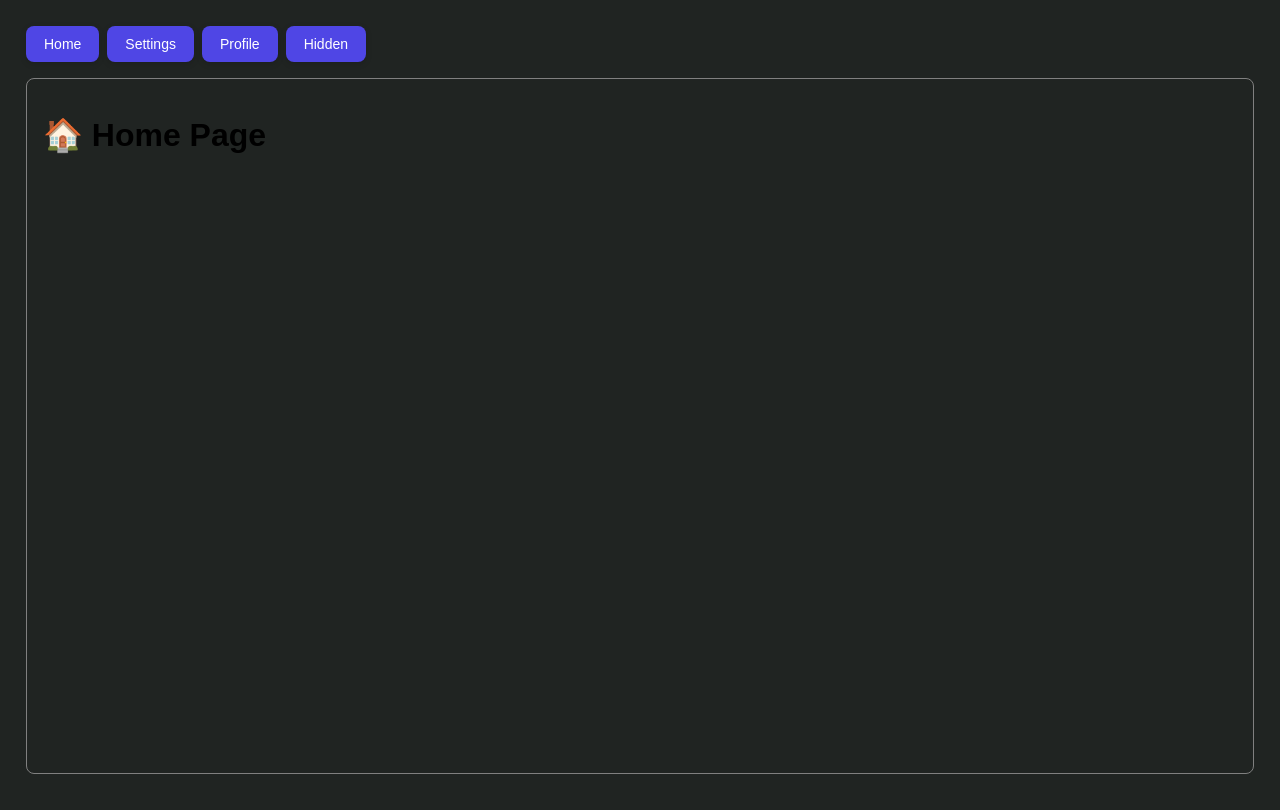
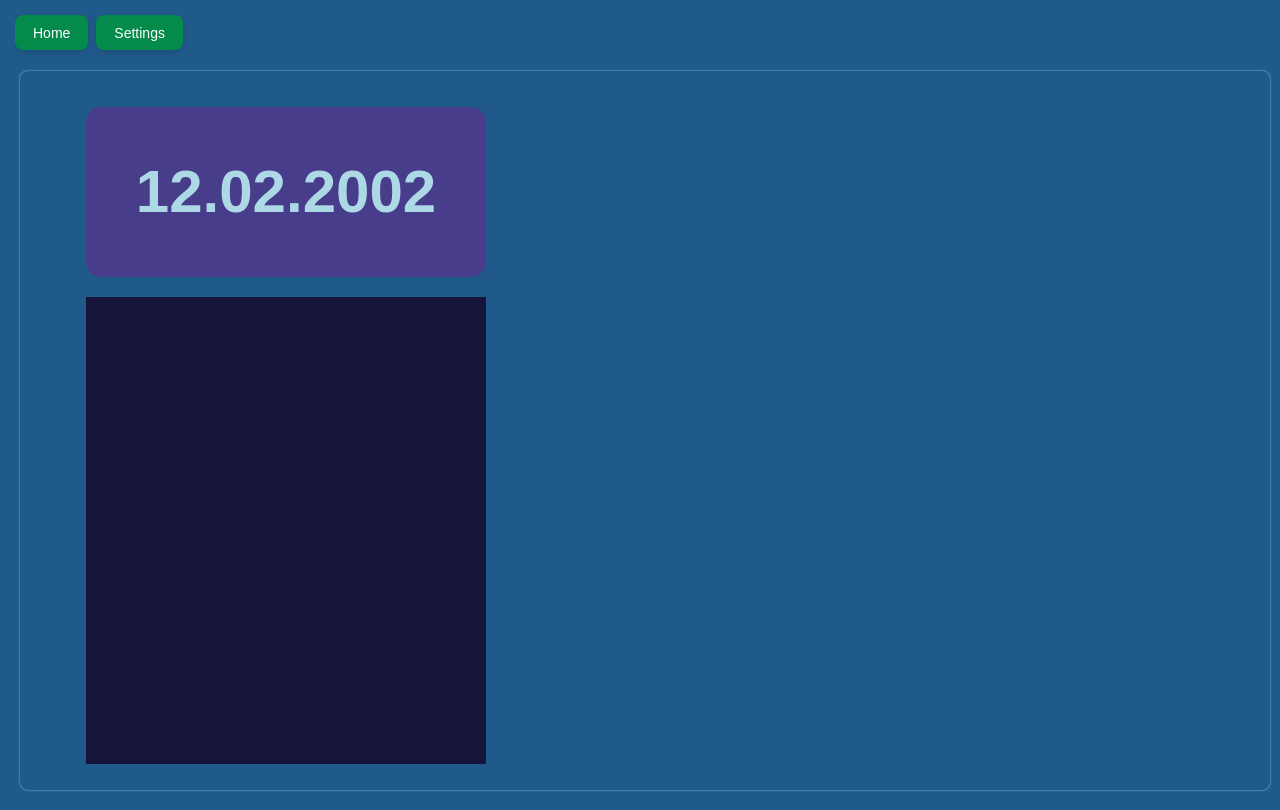
Before and after one commit to JanP1/MedApp, a React (Vite) app: page / in a window 1280 px wide. Built offline with nearby package versions, Linux system fonts and the light colour scheme.

Commit message:
Working on home page

```diff
--- a/src/App.css
+++ b/src/App.css
@@ -3,24 +3,27 @@ body{
   width: 100%;
   overflow: hidden;
   margin: 0;
-  background-color: #202422;
+  background-color: #205a8a;
   font-family: Arial, Helvetica, sans-serif;
+  color: lightblue;
 }
 
 /* The main background of the SPA */
 .spa-layout-container {
   position: relative;
-  margin: 10px;
+  margin: 15px;
   width: calc(100% - 20px);  /* Subtract margins */
   height: calc(100vh - 20px);
   display: flex;
+  flex-direction: column;
   justify-content: center;
   /* background-color: #202422; */
   overflow: hidden;
 }
 
 button {
-  background-color: #4f46e5; /* modern indigo */
+  height: 35px;
+  background-color: #048a4b; /* modern indigo */
   color: white;
   border: none;
   padding: 10px 18px;
@@ -35,7 +38,7 @@ button {
 }
 
 button:hover {
-  background-color: #4338ca; /* darker on hover */
+  background-color: #0eb064; /* darker on hover */
 }
 
 button:active {
@@ -48,3 +51,12 @@ button:disabled {
   cursor: not-allowed;
   box-shadow: none;
 }
+
+.page-container {
+  margin: 5px;
+  box-shadow: 0 0 2px lightblue;
+  padding: 16px;
+  border-radius: 8px;
+  height: 100%;
+  overflow: hidden;
+}
--- a/src/App.tsx
+++ b/src/App.tsx
@@ -1,4 +1,7 @@
 import "./App.css";
+import FormPage from "./components/FormPage";
+import MainPage from "./components/MainPage";
+import SettingsPage from "./components/SettingsPage";
 import { useUIStore } from "./stores/PageVisibilityStore";
 
 function App() {
@@ -7,23 +10,18 @@ function App() {
 
   return (
     <div className="spa-layout-container">
-      <div style={{ padding: "16px", width: "100%", display: "flex", flexDirection: "column"}}>
         {/* Navigation */}
         <div style={{ marginBottom: "16px", width: "100%"}}>
           <button onClick={() => setPage("home")}>Home</button>
           <button onClick={() => setPage("settings")}>Settings</button>
-          <button onClick={() => setPage("profile")}>Profile</button>
-          <button onClick={() => setPage("hidden")}>Hidden</button>
         </div>
 
         {/* Page content */}
-        <div style={{ border: "1px solid gray", padding: "16px", borderRadius: "8px", height: "100%" }}>
-          {currentPage === "home" && <h1>🏠 Home Page</h1>}
-          {currentPage === "settings" && <h1>⚙️ Settings Page</h1>}
-          {currentPage === "profile" && <h1>👤 Profile Page</h1>}
-          {currentPage === "hidden" && <h1>🙈 Hidden Page</h1>}
+        <div className="page-container">
+          {currentPage === "home" && <MainPage/>}
+          {currentPage === "settings" && <SettingsPage/>}
+          {currentPage === "form" && <FormPage/>}
         </div>
-      </div>
     </div>
   );
 }
--- /dev/null
+++ b/src/assets/styles/MainPage.css
@@ -0,0 +1,43 @@
+.main-page-grid {
+  width: 100%;
+  height: 100%;
+  /* background-color: yellow; */
+  display: grid;
+  grid-template-columns: 500px 1fr;
+
+
+}
+
+.grid-col-1 {
+  /* background-color: gray; */
+  display: flex;
+  flex-direction: column;
+  align-items: center;
+}
+
+.current-date-container {
+  margin-top: 20px;
+  width: 400px;
+  height: 250px;
+  background-color: darkslateblue;
+  border-radius: 15px;
+  display: flex;
+  align-items: center;
+  justify-content: center;
+
+}
+
+.date-label {
+  font-family: Arial, Helvetica, sans-serif;
+  font-weight: bold;
+  font-size: 60px;
+  color: lightblue;
+}
+
+.doctor-label {
+  margin-top: 20px;
+  margin-bottom: 10px;
+  height: 100%;
+  width: 400px;
+  background-color: #15153b;
+}
--- /dev/null
+++ b/src/components/FormPage.tsx
@@ -0,0 +1,5 @@
+export default function FormPage() {
+  return (
+    <div>Form Page</div>
+  )
+}
--- /dev/null
+++ b/src/components/MainPage.tsx
@@ -0,0 +1,20 @@
+import "../assets/styles/MainPage.css"
+
+export default function MainPage() {
+  return (
+    <div className="main-page-grid">
+      <div className="grid-col-1">
+      <div className="current-date-container">
+        <text className="date-label">12.02.2002</text>
+      </div>
+      <div className="doctor-label">
+
+      </div>
+
+      </div>
+
+
+
+    </div>
+  )
+}
--- /dev/null
+++ b/src/components/SettingsPage.tsx
@@ -0,0 +1,5 @@
+export default function SettingsPage() {
+  return (
+    <div>Settings page</div>
+  )
+}
--- a/src/stores/PageVisibilityStore.ts
+++ b/src/stores/PageVisibilityStore.ts
@@ -1,6 +1,6 @@
 import { create } from "zustand";
 
-type Page = "home" | "settings" | "profile" | "hidden";
+type Page = "home" | "settings" | "form" | "hidden";
 
 interface UIState {
   currentPage: Page;
```
